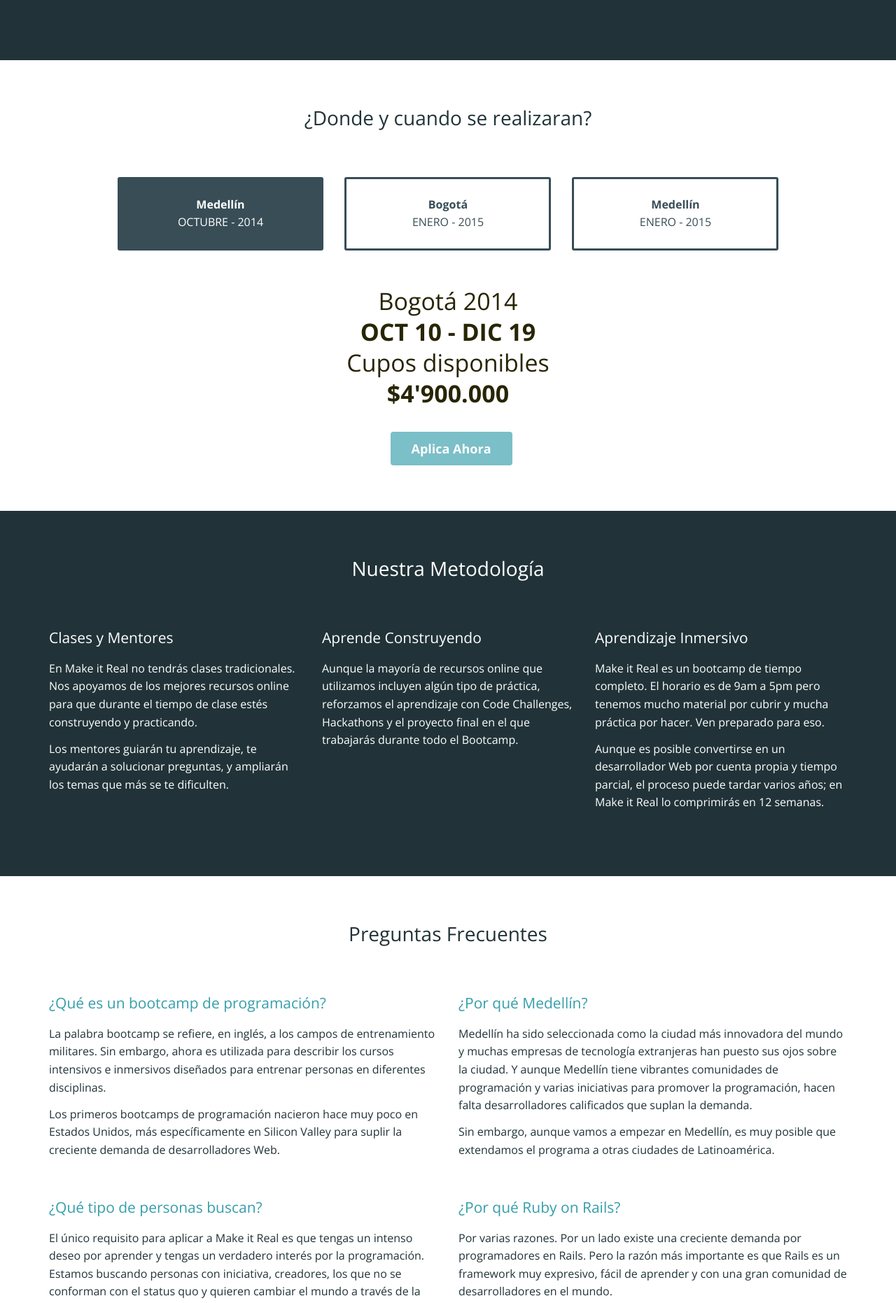
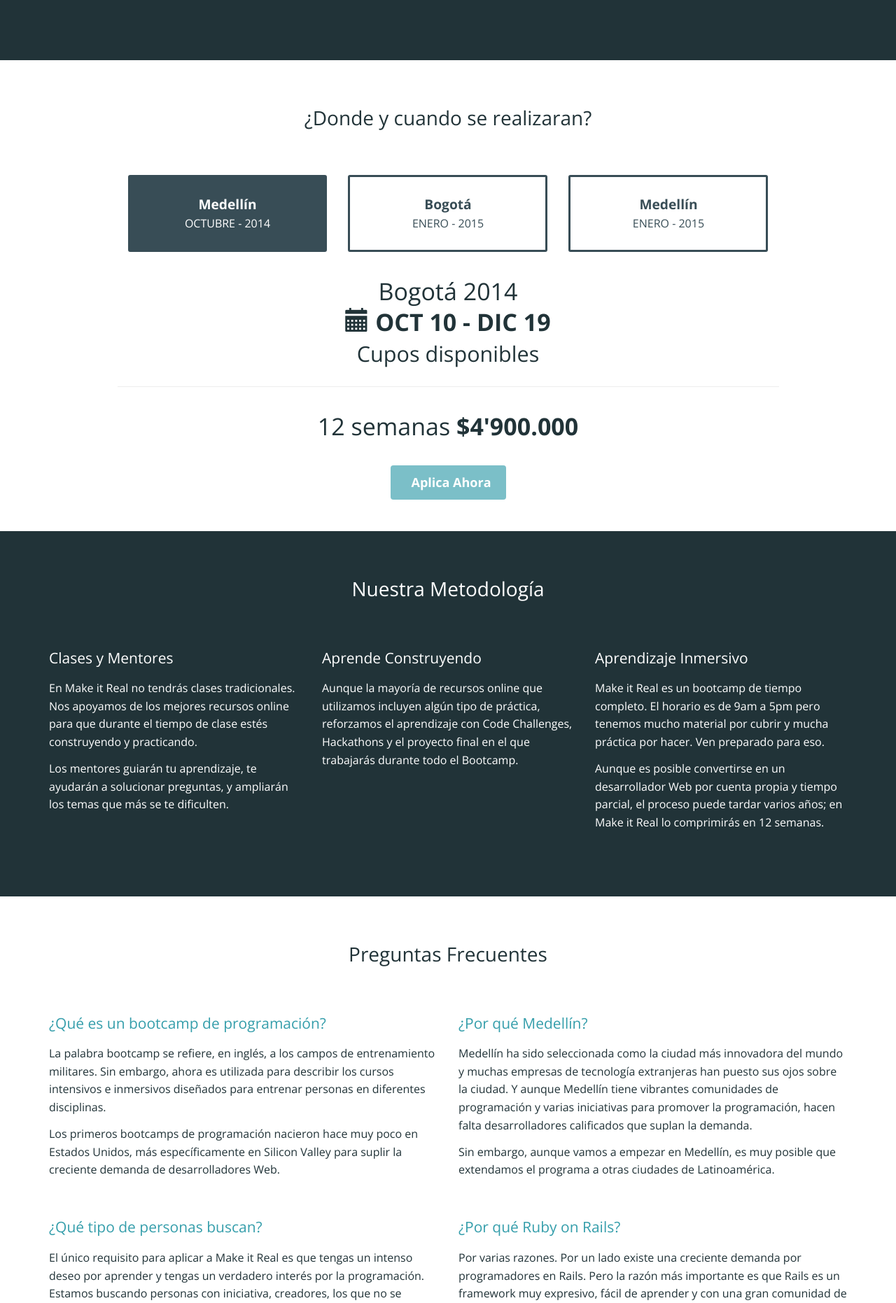
Before and after one commit to simonhoyos/blog, a Jekyll site: the page built from index.html, in a window 1280 px wide. Shown: the part 1849-3711 px from the top of the page at 70% size. Built offline with Jekyll 4.4.1, drawn with Linux system fonts in a browser that asks for light colours; nearby versions of some CDN libraries.

Commit message:
detail section changed - scroll on mobile when click a city

```diff
--- a/css/style.scss
+++ b/css/style.scss
@@ -238,16 +238,37 @@
   background-color:  white;
   padding-top: 30px;
   padding-bottom: 45px;
-
+  @media (min-width: $screen-xs-min) {
     .title {
      margin: 30px 0 !important;
    }
- .line-through{ text-decoration: line-through;}
+   #dynamic-text-container{
+    margin-top: 4em;
+  }
+
+  }
+  @media (min-width: $screen-sm-min) {
+    #dynamic-text-container{
+      margin-top: 0em;
+    }
+  }
+
+  .apply-btn{
+    // width: 8em;
+    margin: 0 auto !important;
+    display: block !important;
+    // background: #F00;
+  }
+  .time-price{
+    margin-bottom: 1em;
+  }
+  .line-through{ text-decoration: line-through; color: #D5D5D5;}
   .clear{clear: left;}
   .where{
+    strong{font-size: 1.2em;}
     cursor:pointer;
     width: 100%;
-  margin-top: 1em;
+    margin-top: 1.8em;
     color: $tertiary-color;
     text-align: center;
     display: inline-block;
@@ -257,15 +278,15 @@
     border: 3px solid $tertiary-color;
     padding: 1.5em 1em;
   }
-  .places{
-    padding: 1em 0;
-  }
-  @media (max-width: $screen-xs-min) {
+
+  @media (max-width: $screen-sm-min) {
     .places{
       padding-bottom:3em;
       clear:left;
     }
     .where{
+      height: 140px;
+      text-align: center;
       // width: 33%; float: left; margin-left:30px;
     }
   }
@@ -279,11 +300,11 @@
     font-family: 'Open Sans', sans-serif;
     font-weight: 300;
     font-size: 34px;
-    color: #282504;
+    // color: #282504;
     line-height: 44px;
   }
   .dynamic-text-availability{
-    font-size: 1em;
+    font-size: 0.9em;
   }
   .primary{
     margin: 20px auto;
@@ -602,17 +623,22 @@
   border-bottom: 1px solid black;
 
   input[type=email] {
-    padding: 6px 12px;
+    padding: 8px 16px;
     border-radius: 5px;
     color: #555;
     border: 1px solid #ccc;
-    width: 300px;
+    width: 290px;
+    font-size: 20px;
   }
-
+  @media (max-width: $screen-md-min) {
+   input[type=submit] {
+    margin-top: 1em;
+  }
+}
 input[type=submit] {
   background: #359EAB;
-    font-size: 16px;
-    padding: 6px 12px;
+  font-size: 20px;
+  padding: 8px 16px;
   border-radius: 5px;
   border: 1px solid #1B7985;
 }
--- a/index.html
+++ b/index.html
@@ -134,29 +134,32 @@
     </div>
   </div>
   <div class="row">
-    <div class="places col-sm-10 col-md-10 col-lg-10 col-sm-offset-1 col-md-offset-1  col-lg-offset-1">
-      <div class="col-sm-4 col-md-4 col-lg-4">
+    <div class="places col-sm-10  col-xs-12 col-sm-offset-1 col-md-offset-1  col-lg-offset-1">
+      <div class="col-sm-4 col-xs-6">
         <span class="where active"><strong>Medellín</strong>
           <span>OCTUBRE - 2014</span>
         </span>
       </div>
-      <div class="col-sm-4 col-md-4 col-lg-4">
+      <div class="col-sm-4 col-xs-6">
         <span  class="where"><strong>Bogotá</strong>
           <span>ENERO - 2015</span>
         </span>
       </div>
-      <div class="col-sm-4 col-md-4 col-lg-4">
+      <div class="col-sm-4 col-xs-6">
         <span  class="where"><strong>Medellín</strong>
           <span>ENERO - 2015</span>
         </span>
       </div>
     </div>
-    <div class="col-sm-10 col-sm-offset-1 clear">
-      <p><span class="dynamic-text-where">Bogotá 2014 </span><br><strong class="dynamic-text-date">OCT 10 - DIC 19</strong><br><span class="dynamic-text-availability">Cupos disponibles</span><br><strong>$4'900.000</strong></p>
+    <div id="dynamic-text-container" class="col-sm-10 col-sm-offset-1 clear">
+      <p><span class="dynamic-text-where">Bogotá 2014 </span><br> <span class="glyphicon glyphicon-calendar"></span>&nbsp;<strong class="dynamic-text-date">OCT 10 - DIC 19</strong><br><span class="dynamic-text-availability">Cupos disponibles <hr/> </span></p>
+      <p class="time-price">12 semanas <strong>$4'900.000</strong></p>
     </div>
-    <div class="col-sm-2 col-xs-2 col-xs-offset-5 col-sm-offset-5">
+    <div class="col-lg-5 col-xs-3"></div>
+    <div class="col-lg-2 col-xs-6">
       <a href="/apply" class="primary inverted centered apply-btn">Aplica Ahora</a>
     </div>
+     <div class="col-lg-5 col-xs-3"></div>
   </div>
 </div>
 </section>
```
Also changed, not shown: other parts of index.html (+1 -0 lines). Lines whose indentation alone changed are shown as unchanged.
